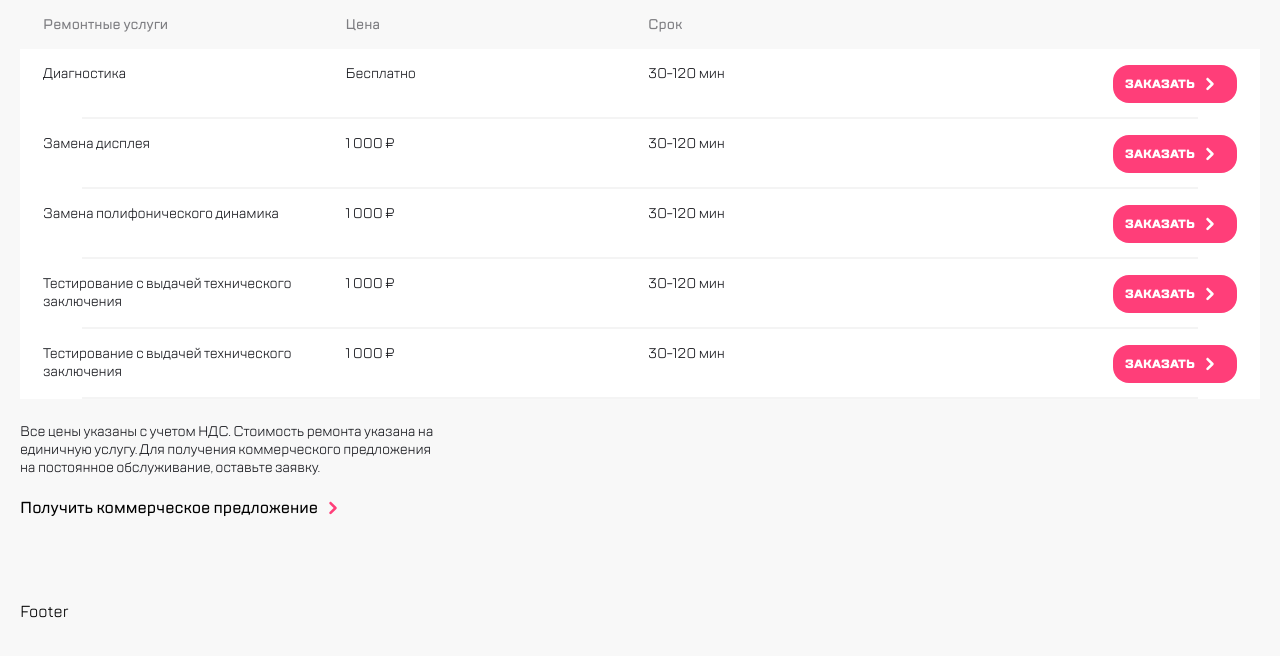
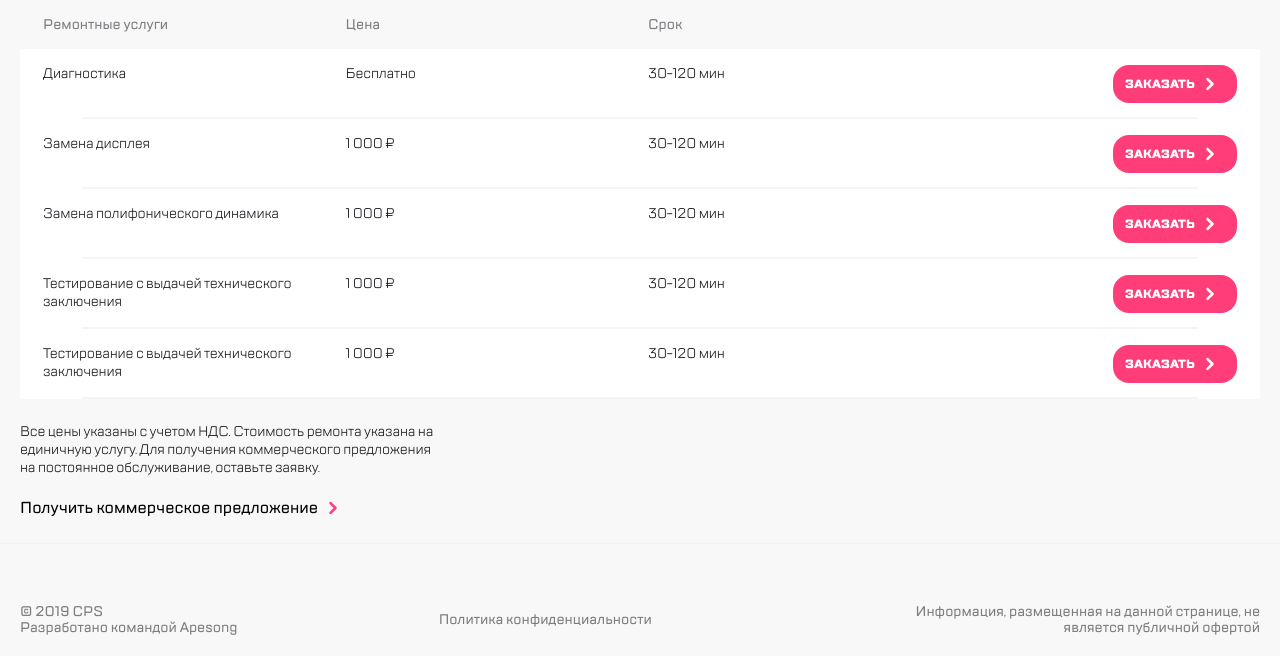
Before and after one commit to Binatik/cps, a website built with webpack: page src/index.html in a window 1280 px wide. Shown: the part 1774-2430 px from the top of the page. Before the commit the page ends 2397 px from the top, so only its background shows below. Built offline with nearby package versions, Linux system fonts and the light colour scheme; a web font is replaced by a local one.

Commit message:
доработан footer

```diff
--- a/src/index.html
+++ b/src/index.html
@@ -786,7 +786,16 @@
         </main>
         <footer class="footer">
           <div class="footer__container">
-            Footer
+            <div class="footer__item">
+              <p class="footer__typeparagraph typeparagraph typeparagraph--mode--warning">© 2019 CPS</p>
+              <p class="footer__typeparagraph typeparagraph typeparagraph--mode--warning">Разработано командой Apesong</p>
+            </div>
+            <div class="footer__item">
+              <p class="footer__typeparagraph typeparagraph typeparagraph--mode--warning">Политика конфиденциальности</p>
+            </div>
+            <div class="footer__item">
+              <p class="footer__typeparagraph typeparagraph typeparagraph--mode--warning">Информация, размещенная на данной странице, не является публичной офертой</p>
+            </div>
           </div>
         </footer>
       </div>
@@ -841,8 +850,7 @@
                 <label class="field-primary--label" for="email"></label>
               </div>
               <div class="sidebar__field field">
-                <textarea class="field-primary field--wide field-primary--size--md" id="message" name="message" placeholder="Сообщение"></textarea
-                >
+                <textarea class="field-primary field--wide field-primary--size--md" id="message" name="message" placeholder="Сообщение"></textarea>
                 <label class="field-primary--label" for="message"></label>
               </div>
               <p class="typeparagraph typeparagraph--mode--warning">Нажимая “отправить”, вы даете согласие на <a class="linl link--mode--inline link--mode--warning" href="#">обработку персональных данных</a> и соглашаетесь с нашей <a class="linl link--mode--inline link--mode--warning" href="#">политикой конфиденциальности</a></p>
--- a/src/scss/loyout/footer.scss
+++ b/src/scss/loyout/footer.scss
@@ -1,8 +1,36 @@
 .footer {
   flex: 0 0 auto;
+  border-top: 1px solid $border-lite;
 
   &__container {
+    display: flex;
+    align-items: center;
+    flex-direction: column;
+    gap: 16px;
     margin-top: 60px;
+    margin-bottom: 20px;
     padding: 0 20px;
   }
+
+  &__item {
+    text-align: center;
+    width: 100%;
+  }
 }
+
+@media (min-width: $tableWidth) {
+  .footer {
+    &__container {
+      flex-direction: row;
+    }
+
+    &__item {
+      text-align: start;
+      width: calc(100% / 3);
+    }
+
+    &__item:last-child {
+      text-align: end;
+    }
+  }
+}
```
Also changed, not shown: src/scss/loyout/header.scss (+0 -69 lines).
